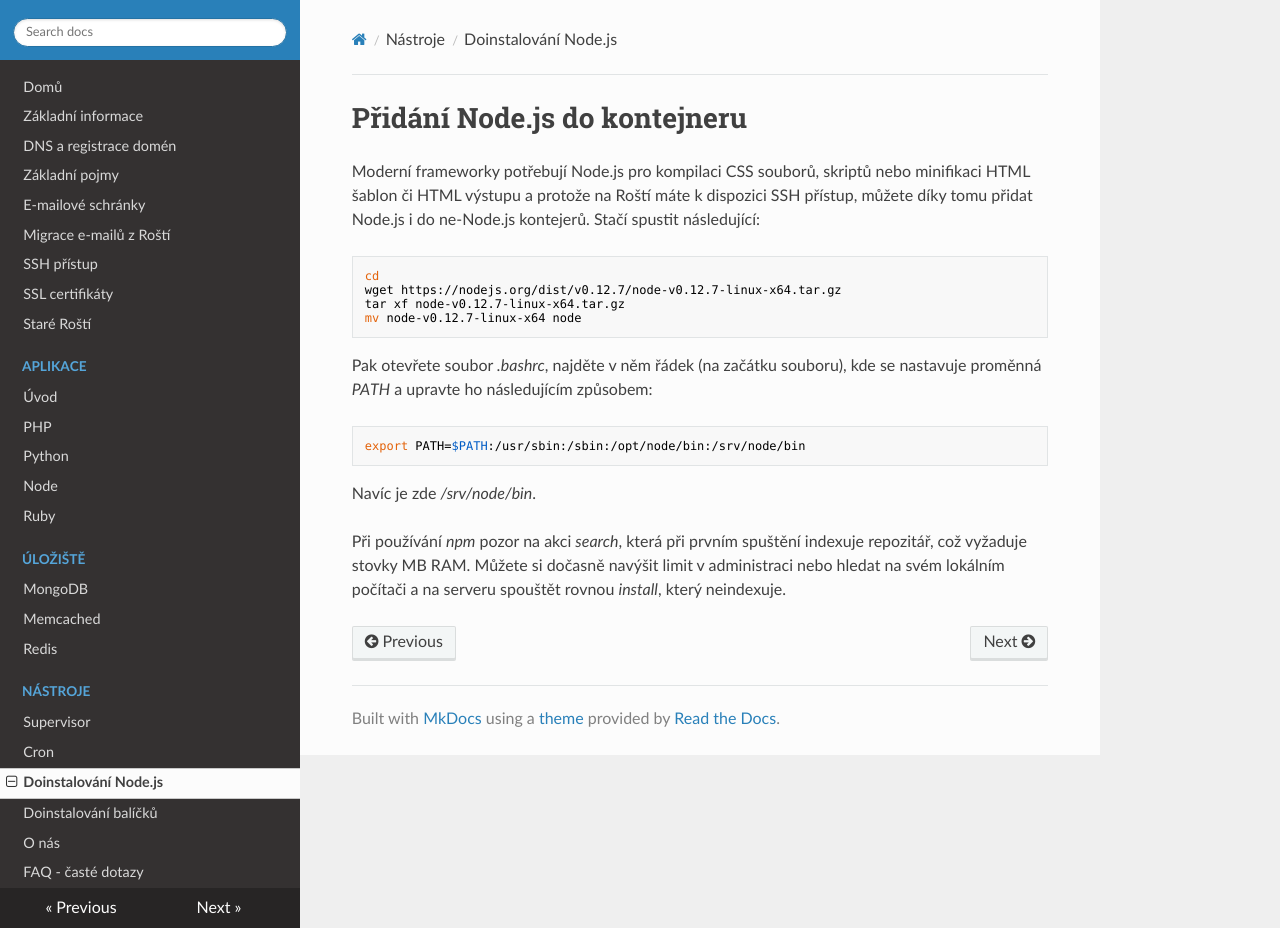
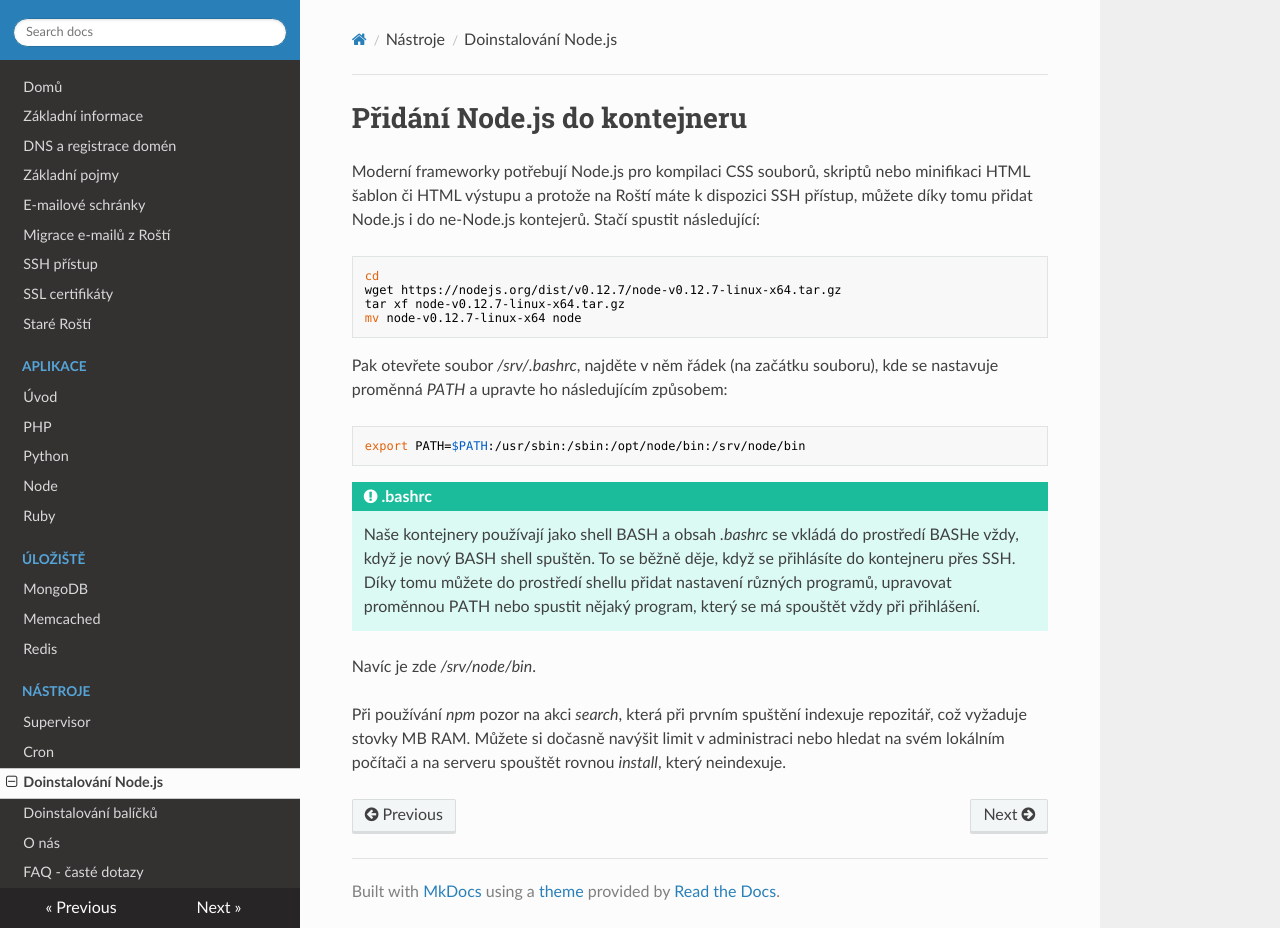
Before and after one commit to rosti-cz/rosti-docs, an MkDocs documentation site: the page built from docs/addnode.md, in a window 1280 px wide and 928 px high. Built offline with MkDocs 1.6.1, drawn with Linux system fonts in a browser that asks for light colours; nearby versions of some CDN libraries; old or Windows-style settings are respelled for this version of MkDocs.

Commit message:
Update bashrc dokumentace

````diff
--- a/docs/addnode.md
+++ b/docs/addnode.md
@@ -9,12 +9,15 @@ tar xf node-v0.12.7-linux-x64.tar.gz
 mv node-v0.12.7-linux-x64 node
 ```
 
-Pak otevřete soubor *.bashrc*, najděte v něm řádek (na začátku souboru), kde se nastavuje proměnná *PATH* a upravte ho následujícím způsobem:
+Pak otevřete soubor */srv/.bashrc*, najděte v něm řádek (na začátku souboru), kde se nastavuje proměnná *PATH* a upravte ho následujícím způsobem:
 
 ```bash
 export PATH=$PATH:/usr/sbin:/sbin:/opt/node/bin:/srv/node/bin
 ```
 
+!!! important ".bashrc"
+    Naše kontejnery používají jako shell BASH a obsah *.bashrc* se vkládá do prostředí BASHe vždy, když je nový BASH shell spuštěn. To se běžně děje, když se přihlásíte do kontejneru přes SSH. Díky tomu můžete do prostředí shellu přidat nastavení různých programů, upravovat proměnnou PATH nebo spustit nějaký program, který se má spouštět vždy při přihlášení.
+
 Navíc je zde */srv/node/bin*.
 
 Při používání *npm* pozor na akci *search*, která při prvním spuštění indexuje repozitář, což vyžaduje stovky MB RAM. Můžete si dočasně navýšit limit v administraci nebo hledat na svém lokálním počítači a na serveru spouštět rovnou *install*, který neindexuje.
````
